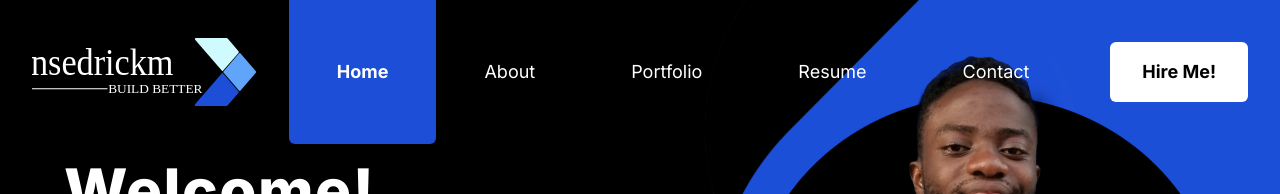
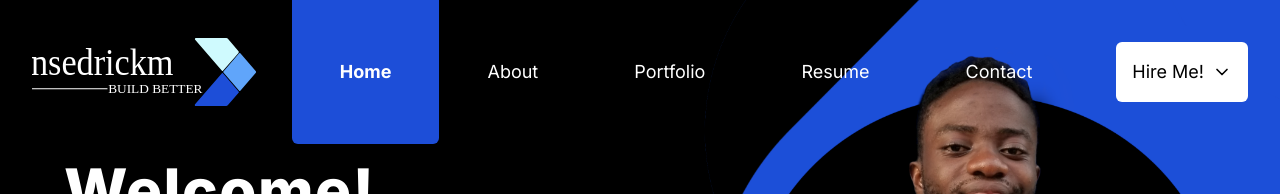
Before and after one commit to nSedrickm/nsedrickm.com, a Next.js app: page / in a window 1280 px wide. Shown: the top 194 px of the page. Built offline with nearby package versions, Linux system fonts and the light colour scheme.

Commit message:
update(navbar); add hire button

```diff
--- a/package.json
+++ b/package.json
@@ -9,6 +9,7 @@
     "lint": "next lint"
   },
   "dependencies": {
+    "@headlessui/react": "^1.7.14",
     "@types/node": "18.15.11",
     "@types/react": "18.0.37",
     "@types/react-dom": "18.0.11",
--- /dev/null
+++ b/src/app/components/HireMeMenu.tsx
@@ -0,0 +1,53 @@
+import { Fragment } from "react";
+import { ChevronDown } from "lucide-react";
+import { Menu, Transition } from "@headlessui/react";
+import Link from "next/link";
+import Image from "next/image";
+import upworkLogo from "images/upwork.png";
+
+export default function HireMeMenu() {
+  return (
+    <Menu as="div" className="relative inline-block text-left">
+      <div>
+        <Menu.Button className="flex items-center gap-2 p-2 text-black transition duration-300 ease-in-out delay-150 bg-white rounded-md md:p-4 hover:-translate-y-1">
+          Hire Me!
+          <ChevronDown className="w-5 h-5" aria-hidden="true" />
+        </Menu.Button>
+      </div>
+      <Transition
+        as={Fragment}
+        enter="transition ease-out duration-100"
+        enterFrom="transform opacity-0 scale-95"
+        enterTo="transform opacity-100 scale-100"
+        leave="transition ease-in duration-75"
+        leaveFrom="transform opacity-100 scale-100"
+        leaveTo="transform opacity-0 scale-95"
+      >
+        <Menu.Items className="absolute right-0 flex flex-col w-56 gap-2 mt-2 text-gray-800 origin-top-right divide-y divide-gray-100 rounded-md shadow-lg ring-1 ring-black ring-opacity-5 focus:outline-none">
+          <Menu.Item
+            as="a"
+            target="_blank"
+            href="https://www.upwork.com/freelancers/~010a12bb6327f60ed1"
+            className="p-1 bg-white rounded-md "
+          >
+            <Image
+              src={upworkLogo}
+              width={100}
+              height={5}
+              alt="upwork"
+              className="p-0 m-0 mx-auto"
+            />
+          </Menu.Item>
+
+          <Menu.Item
+            as={Link}
+            href="/contact"
+            className="p-3 text-center bg-white rounded-md"
+          >
+            Contact
+          </Menu.Item>
+        </Menu.Items>
+      </Transition>
+    </Menu>
+  );
+}
--- a/src/app/components/Navbar.tsx
+++ b/src/app/components/Navbar.tsx
@@ -1,13 +1,13 @@
 "use client";
 import { Fragment, useState } from "react";
 import { usePathname } from "next/navigation";
-import Image from "next/image";
-import Link from "next/link";
-import clsx from "clsx";
 import { Menu, X } from "lucide-react";
 import { Logo } from "./Logo";
 import { useScroll } from "hooks/useScroll";
 import { motion } from "framer-motion";
+import Link from "next/link";
+import clsx from "clsx";
+import HireMeMenu from "./HireMeMenu";
 
 const links = [
   { label: "Home", href: "/" },
@@ -25,7 +25,7 @@ export const Navbar = () => {
   return (
     <Fragment>
       {/* Desktop */}
-      <nav
+      <motion.nav
         className={clsx(
           "hidden lg:flex items-center justify-between z-40 px-8 sticky top-0",
           {
@@ -56,18 +56,13 @@ export const Navbar = () => {
           ))}
         </ul>
 
-        <Link
-          href="/contact"
-          className="p-2 font-bold text-black transition duration-300 ease-in-out delay-150 bg-white rounded-md hover:animate-none animate-pulse md:py-4 md:px-8 hover:-translate-y-1 hover:scale-110"
-        >
-          Hire Me!
-        </Link>
-      </nav>
+        <HireMeMenu />
+      </motion.nav>
 
       {/* Mobile */}
       <motion.nav
         className={clsx(
-          "lg:hidden z-40 overflow-y-auto",
+          "lg:hidden z-40",
           (isScrolled || open) && "bg-black/40 backdrop-blur",
           open ? "fixed inset-0" : "sticky top-0"
         )}
@@ -75,12 +70,7 @@ export const Navbar = () => {
         <div className="flex items-center justify-between p-4">
           <Logo />
           <div className="flex items-center gap-2 sm:gap-4">
-            <Link
-              href="/contact"
-              className="p-2 font-bold text-black transition duration-300 ease-in-out delay-150 bg-white rounded-md hover:animate-none animate-pulse md:py-4 md:px-8 hover:-translate-y-1 hover:scale-110"
-            >
-              Hire Me!
-            </Link>
+            <HireMeMenu />
             <button
               className="transition duration-300 ease-in-out delay-150 appearance-none lg:hidden hover:-translate-y-1 hover:scale-110"
               onClick={() => setOpen(!open)}
```
Also changed, not shown: src/app/images/upwork.png (added), 1 other file (tests, documents, lock files or other folders).
